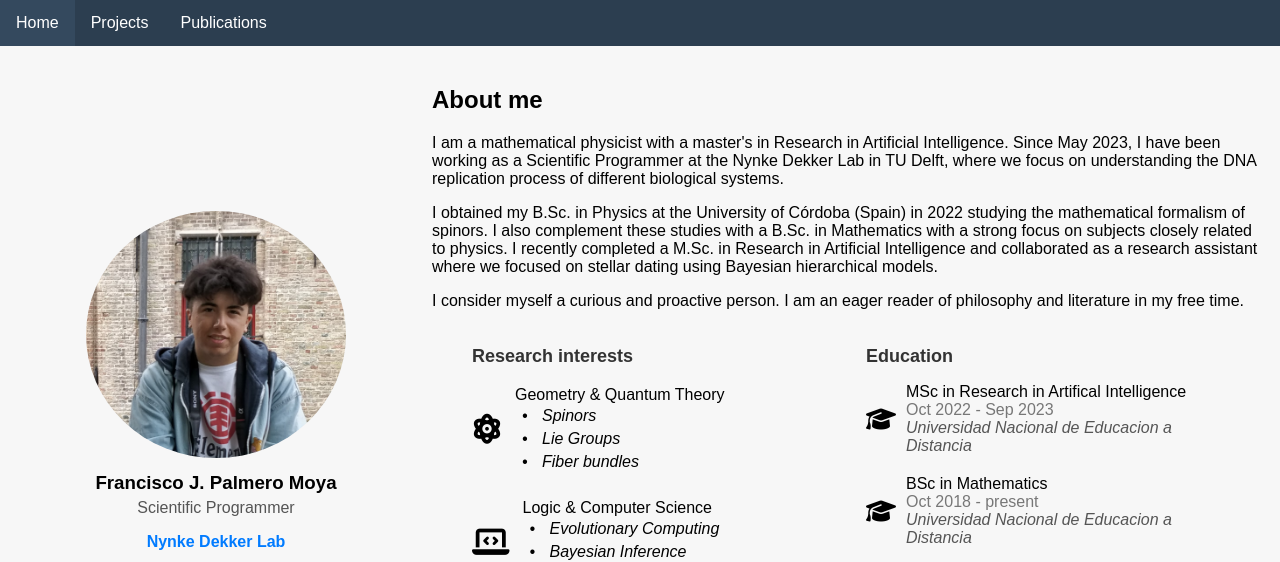
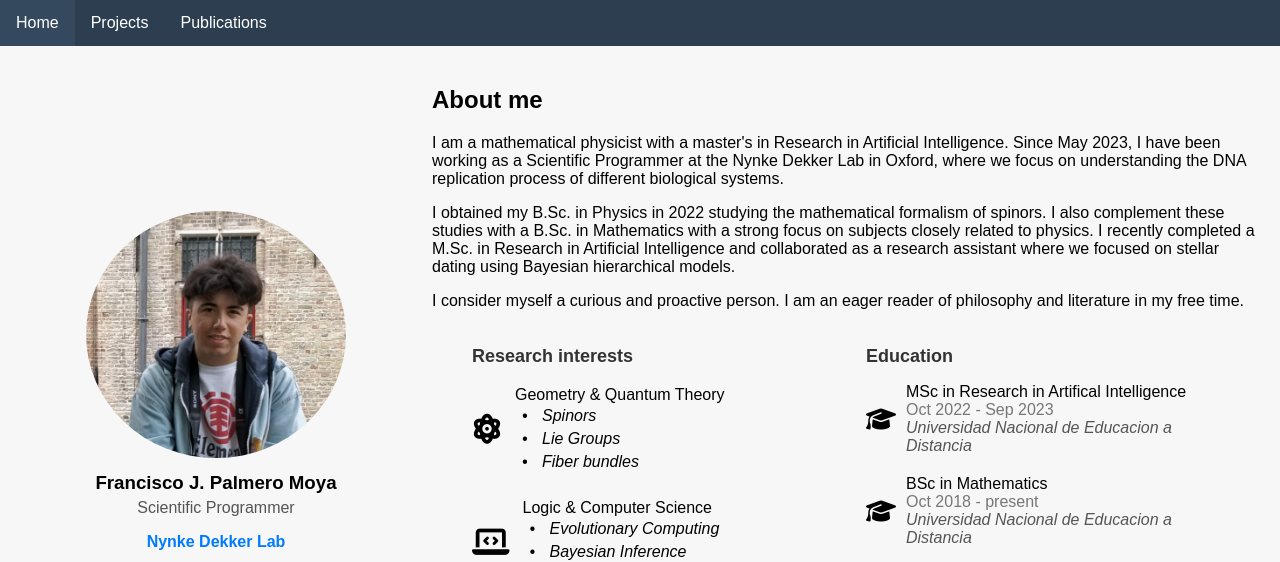
Before and after one commit to franciscopalmeromoya/franciscopalmeromoya.github.io, a plain HTML site: page index.html in a window 1280 px wide. Shown: the top 562 px of the page. Drawn offline with Linux system fonts and the light colour scheme.

Commit message:
update university

```diff
--- a/index.html
+++ b/index.html
@@ -24,7 +24,7 @@
             <div class="profile-info">
                 <h3>Francisco J. Palmero Moya</h3>
                 <p class="job-title">Scientific Programmer</p>
-                <p class="lab-name"><a href="https://nynkedekkerlab.tudelft.nl/" target="_blank">Nynke Dekker Lab</a></p>
+                <p class="lab-name"><a href="https://nynkedekkerlab.web.ox.ac.uk/" target="_blank">Nynke Dekker Lab</a></p>
                 <div class="social-links">
                     <a href="https://www.linkedin.com/in/franciscopalmeromoya/"   target="_blank">
                     <i class="fab fa-linkedin"></i>
@@ -42,10 +42,10 @@
         <div class="about-content">
             <h1>About me</h1>
             <p>
-                I am a mathematical physicist with a master's in Research in Artificial Intelligence. Since May 2023, I have been working as a Scientific Programmer at the Nynke Dekker Lab in TU Delft, where we focus on understanding the DNA replication process of different biological systems.
+                I am a mathematical physicist with a master's in Research in Artificial Intelligence. Since May 2023, I have been working as a Scientific Programmer at the Nynke Dekker Lab in Oxford, where we focus on understanding the DNA replication process of different biological systems.
             </p>
             <p>
-                I obtained my B.Sc. in Physics at the University of Córdoba (Spain) in 2022 studying the mathematical formalism of spinors. I also complement these studies with a B.Sc. in Mathematics with a strong focus on subjects closely related to physics. I recently completed a M.Sc. in Research in Artificial Intelligence and collaborated as a research assistant where we focused on stellar dating using Bayesian hierarchical models.
+                I obtained my B.Sc. in Physics in 2022 studying the mathematical formalism of spinors. I also complement these studies with a B.Sc. in Mathematics with a strong focus on subjects closely related to physics. I recently completed a M.Sc. in Research in Artificial Intelligence and collaborated as a research assistant where we focused on stellar dating using Bayesian hierarchical models.
             </p>
             <p>
                 I consider myself a curious and proactive person. I am an eager reader of philosophy and literature in my free time.
```
